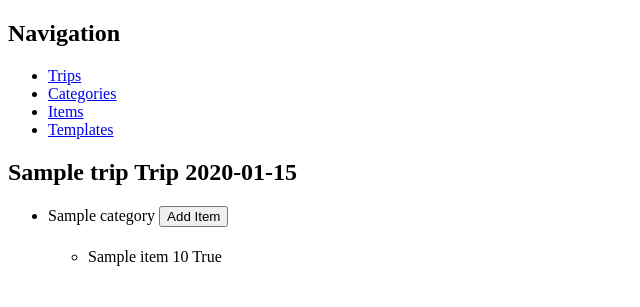
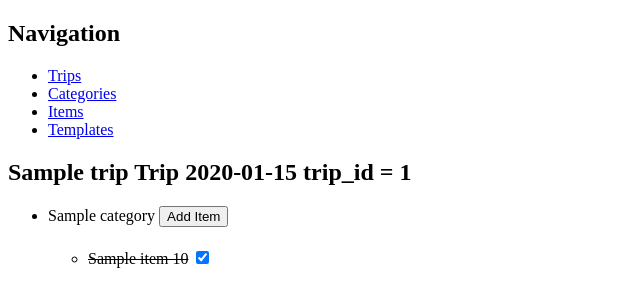
Before and after one commit to KristinaAza/tripster, a Flask app: page /trips/1 in a window 1280 px wide. Shown: the top 307 px of the page, without its empty margins (0-640 px from the left). Run offline with Flask 2, Linux system fonts and the light colour scheme; tables that the repository leaves empty hold one stand-in row (values such as "Sample post").

Commit message:
Added checklist feature

```diff
--- a/crud.py
+++ b/crud.py
@@ -99,6 +99,23 @@ def get_all_trip_items_with_categories(trip_id):
     return categories
 
 
+def get_trip_item_by_id(id):
+
+    trip_item = TripItem.query.get(id)
+    return trip_item
+
+
+def toggle_checked(trip_item_id):
+
+    trip_item = get_trip_item_by_id(trip_item_id)
+    trip_item.checked = not trip_item.checked
+
+    print(["/n"] * 20)
+    print(f"trip_item.checked from toggle_checked() {trip_item.checked}")
+    print("/n" * 20)
+
+    add_to_db(trip_item)
+    return trip_item.checked
 
 # templates
 
--- a/server.py
+++ b/server.py
@@ -89,6 +89,15 @@ def add_category():
     return jsonify({"categoryAdded": new_category})
 
 
+@app.route("/api/trip_item", methods=['POST'])
+def change_checked_trip_item():
+
+    id = request.get_json().get("id")
+    status = crud.toggle_checked(id)
+
+    return jsonify({"checkedStatus": status})
+
+
 @app.route("/api/edit_category", methods=['POST'])
 def edit_category():
 
--- a/static/js/trip.js
+++ b/static/js/trip.js
@@ -1,3 +1,37 @@
 function openAddForm(element) {
     element.parentElement.querySelector('.add-item').setAttribute("style", "visibility:visible;");
 }
+
+function changeChecked(element, id) {
+    let checkedStatus;
+
+    fetch('/api/trip_item', {
+        method: 'POST',
+        body: JSON.stringify({id}),
+        headers: {
+            'Content-Type': 'application/json',
+        },
+    })
+    .then(response => response.json())
+    .then(responseJson => {
+        checkedStatus = responseJson.checkedStatus;
+        const parent = element.parentElement;
+        const style = checkedStatus ? "text-decoration:line-through;" : "text-decoration:none;";
+        parent.querySelector('span').setAttribute("style", style);
+    })
+}
+
+
+// function toggleStrikethrough(element, id) {
+//      const checkedStatus = changeChecked(id);
+
+//      const parent = element.parentElement;
+//      const style = checkedStatus ? "text-decoration:line-through;" : "text-decoration:none;";
+//      console.log(checkedStatus);
+//      console.log(style);
+
+//      // const parentStyle = parent.getAttribute('style');
+//      // const style = (parentStyle === "text-decoration:line-through;") ? "text-decoration:none;" : "text-decoration:line-through;";
+//      parent.setAttribute("style", style);
+
+// }
--- a/templates/trip.html
+++ b/templates/trip.html
@@ -1,8 +1,7 @@
 {% extends 'base.html' %}
 {% block title %}Trip{% endblock %}
 {% block body %}
-
-    <h2>{{ trip.name }} Trip {{ trip.trip_date }}</h2>
+    <h2>{{ trip.name }} Trip {{ trip.trip_date }} trip_id = {{ trip.id }}</h2>
     <ul>
         {% for category in categories %}
             <li>
@@ -28,7 +27,17 @@
                     {% for item in category.items|sort(attribute='name') %}
                         {% if item in trip.items %}
                         <li>
-                            {{ item.name }} {{ item.trip_items[0].quantity }} {{ item.trip_items[0].checked }}
+                            {% for trip_item in item.trip_items %}
+                                {% if trip_item.trip_id == trip.id %}
+                                    {% if trip_item.checked %}
+                                        <span style="text-decoration:line-through;">{{ item.name }} {{ trip_item.quantity }}</span>
+                                        <input type="checkbox" checked onclick="changeChecked(this, '{{ trip_item.id }}')">
+                                    {% else %}
+                                        <span style="text-decoration:none;">{{ item.name }} {{ trip_item.quantity }}</span>
+                                        <input type="checkbox" onclick="changeChecked(this, '{{ trip_item.id }}')">
+                                    {% endif %}
+                                {% endif %}
+                            {% endfor %}
                         </li>
                         {% endif %}
                     {% endfor %}
```
